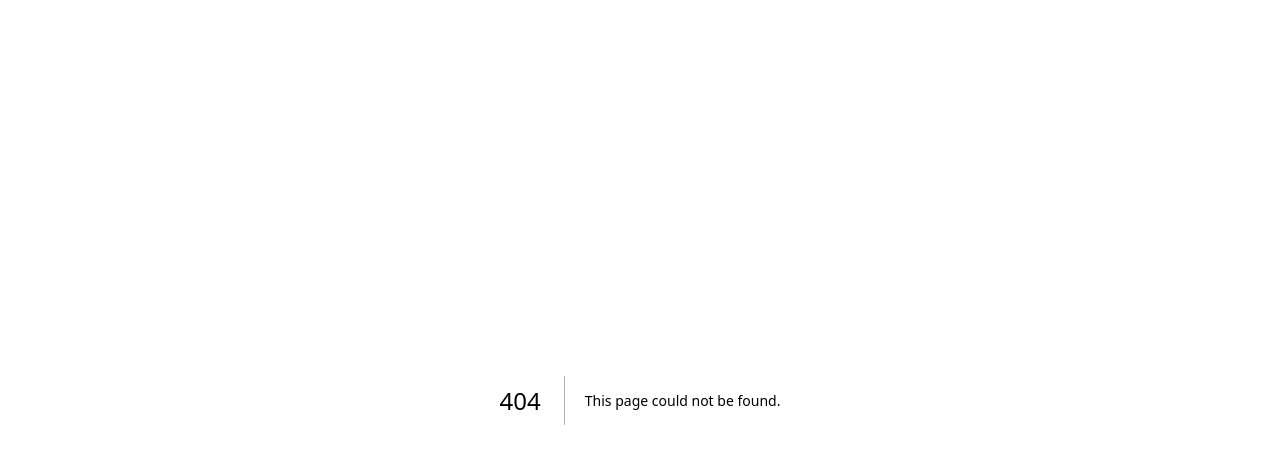
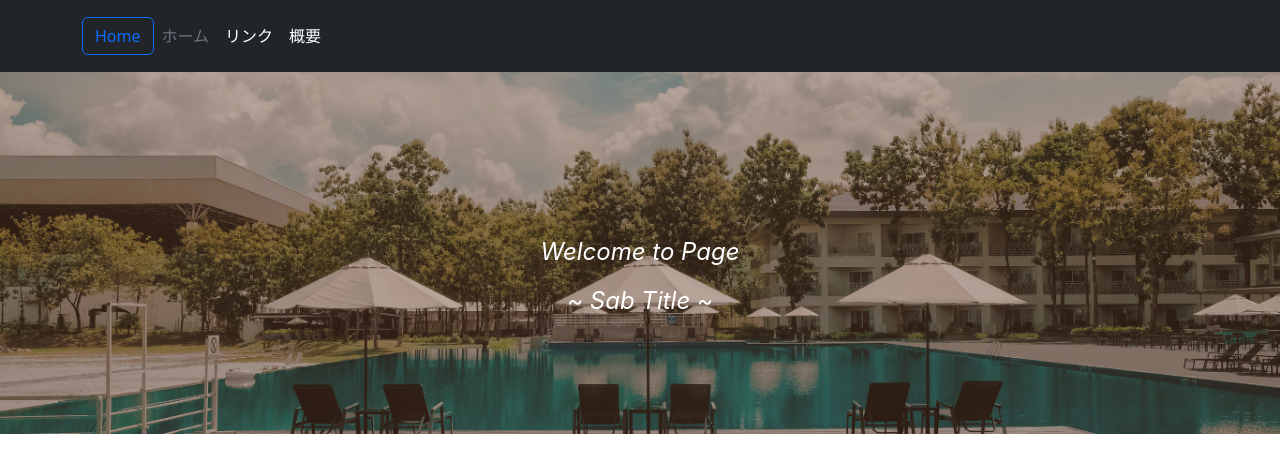
Before and after one commit to sea-yassan33/next12-design, a Next.js app: page /sample01 in a window 1280 px wide. Before the commit this address had no page. Shown: the top 472 px of the page. Built offline with nearby package versions, Linux system fonts and the light colour scheme.

Commit message:
update240813

```diff
--- /dev/null
+++ b/pages/sample01/index.js
@@ -0,0 +1,40 @@
+import homeStyles from '../../styles/Home.module.css'
+import Image from "next/image";
+import Link from 'next/link';
+
+const styles ={
+    navStyle : "d-flex flex-wrap align-items-center justify-content-center justify-content-lg-start",
+    navLink : "d-flex align-items-center mb-2 mb-lg-0 text-white text-decoration-none",
+    navUl: "nav col-12 col-lg-auto me-lg-auto mb-2 justify-content-center mb-md-0",
+    navLi01: "nav-link px-2",
+    navLi02: "nav-link px-2 text-white",
+};
+
+const sample01Index = () => {
+    return (
+        <div>
+            <header className={`p-3 text-bg-dark`}>
+                <div className={`container`}>
+                    <div className={`${styles.navStyle}`}>
+                        <Link href="/" className={`${styles.navLink}`}>
+                            <button type="button" className="btn btn-outline-primary">Home</button>
+                        </Link>
+                        <ul className={`${styles.navUl}`}>
+                            <li><Link href="/" className={`${styles.navLi01} text-secondary`}>ホーム</Link></li>
+                            <li><Link href="#" className={`${styles.navLi02}`}>リンク</Link></li>
+                            <li><Link href="#" className={`${styles.navLi02}`}>概要</Link></li>
+                        </ul>
+                    </div>
+                </div>
+            </header>
+            <section className={`${homeStyles.pdTopMai01}`}>
+                <div className='container'>
+                    <div className={`${homeStyles.pdTopMainTitle}`}>Welcome to Page</div>
+                    <div className={`${homeStyles.pdTopMainTitle}`}>~ Sab Title ~</div>
+                </div>
+            </section>
+        </div>
+    );
+}
+
+export default sample01Index;
--- a/styles/Home.module.css
+++ b/styles/Home.module.css
@@ -24,3 +24,30 @@
     background-color: #F6F7FA;
     height: 100vh;
 }
+
+.pdTextSnone{
+    text-decoration: none;
+    color: #000;
+}
+
+.pdTopMai01{
+    /* タイトルの位置設定*/
+    padding-top: 10.5rem;
+    padding-bottom: 6rem;
+    text-align: center;
+    color: #fff;
+    /* 画像の位置設定 */
+    background-image: url("../public/topImage01.png");
+    background-repeat: no-repeat;
+    background-attachment: scroll;
+    background-position: center center;
+    background-size: cover;
+}
+
+.pdTopMainTitle{
+    font-size: 1.5rem;
+    font-style: italic;
+    line-height: 1.5rem;
+    margin-bottom: 25px;
+    font-family: "Roboto Slab", -apple-system, BlinkMacSystemFont, "Segoe UI", Roboto, "Helvetica Neue", Arial, sans-serif, "Apple Color Emoji", "Segoe UI Emoji", "Segoe UI Symbol", "Noto Color Emoji";
+}
```
Also changed, not shown: pages/index.js (+69 -1 lines), public/img/preparatImg.png (added), public/topImage01.png (added).
